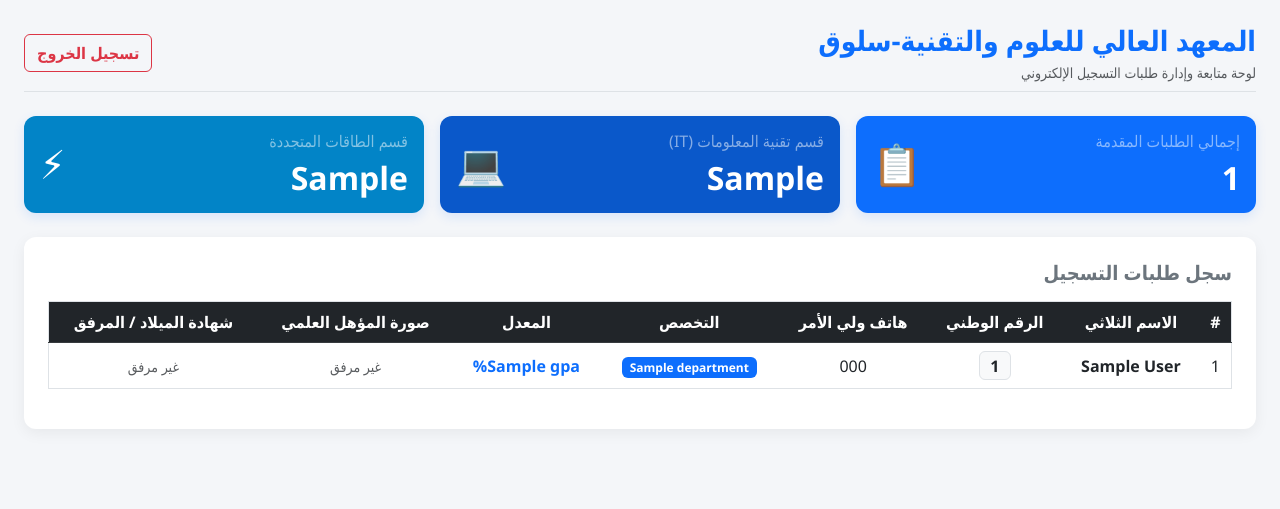
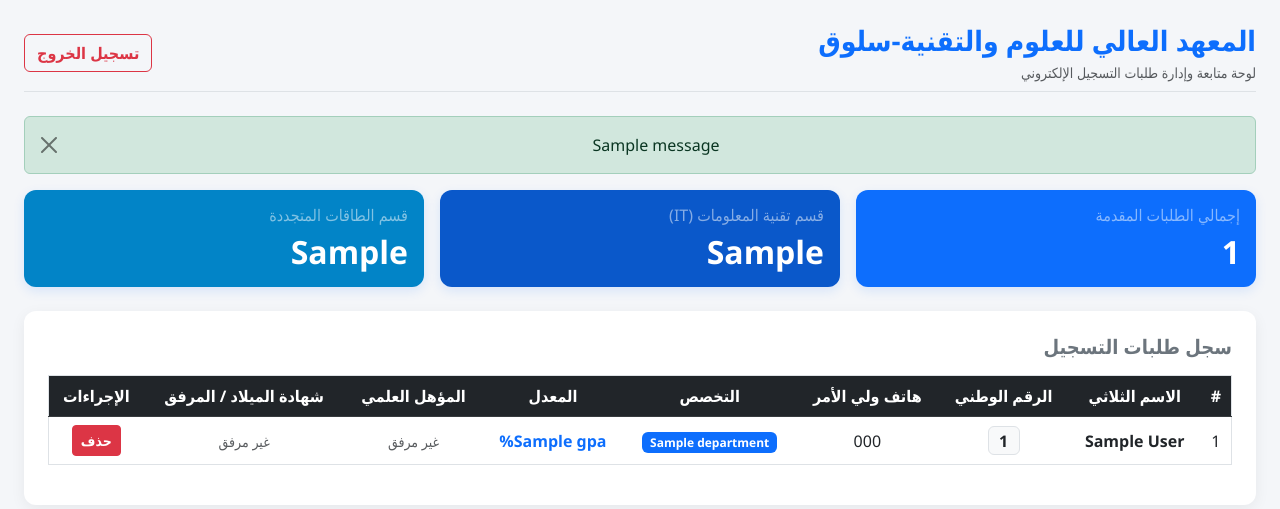
Before and after one commit to elshiebani/student_system, a Python web app: template student_system/templates/admin.html in a window 1280 px wide. Shown: the top 509 px of the page. Run offline with Jinja, Linux system fonts and the light colour scheme; the template is opened without the code that fills it: most values are stand-ins (such as "Sample title", 1, 10 or a date in 2020); one stand-in notice (Sample message) is shown.

Commit message:
Refactor admin.html for clarity and user feedback
Removed unused comments and updated button labels for clarity. Added alert messages for user notifications and improved table structure.

```diff
--- a/student_system/templates/admin.html
+++ b/student_system/templates/admin.html
@@ -10,7 +10,6 @@
         .card-stat { border: none; border-radius: 12px; box-shadow: 0 4px 12px rgba(13, 110, 253, 0.12); }
         .table-card { border: none; border-radius: 12px; box-shadow: 0 4px 15px rgba(0,0,0,0.06); }
 
-        /* درجات اللون الأزرق للكروت */
         .bg-blue-main { background-color: #0d6efd; }
         .bg-blue-dark { background-color: #0a58ca; }
         .bg-blue-soft { background-color: #0284c7; }
@@ -28,9 +27,20 @@
         <a href="/logout" class="btn btn-outline-danger fw-bold">تسجيل الخروج</a>
     </div>
 
-    <!-- كروت الإحصائيات بالتنسيق الأزرق -->
+    <!-- عرض رسائل التنبيه/الحذف -->
+    {% with messages = get_flashed_messages(with_categories=true) %}
+      {% if messages %}
+        {% for category, message in messages %}
+          <div class="alert alert-{{ category }} alert-dismissible fade show text-center" role="alert">
+             {{ message }}
+             <button type="button" class="btn-close" data-bs-dismiss="alert" aria-label="Close"></button>
+          </div>
+        {% endfor %}
+      {% endif %}
+    {% endwith %}
+
+    <!-- كروت الإحصائيات -->
     <div class="row g-3 mb-4">
-        <!-- كارت إجمالي الطلبات -->
         <div class="col-md-4">
             <div class="card card-stat bg-blue-main text-white p-3">
                 <div class="d-flex justify-content-between align-items-center">
@@ -38,12 +48,11 @@
                         <h6 class="text-white-50">إجمالي الطلبات المقدمة</h6>
                         <h2 class="m-0 fw-bold">{{ total_students }}</h2>
                     </div>
-                    <span class="fs-1">📋</span>
+                    <span class="fs-1"></span>
                 </div>
             </div>
         </div>
 
-        <!-- كارت قسم IT -->
         <div class="col-md-4">
             <div class="card card-stat bg-blue-dark text-white p-3">
                 <div class="d-flex justify-content-between align-items-center">
@@ -51,12 +60,11 @@
                         <h6 class="text-white-50">قسم تقنية المعلومات (IT)</h6>
                         <h2 class="m-0 fw-bold">{{ it_students }}</h2>
                     </div>
-                    <span class="fs-1">💻</span>
+                    <span class="fs-1"></span>
                 </div>
             </div>
         </div>
 
-        <!-- كارت قسم الطاقات المتجددة -->
         <div class="col-md-4">
             <div class="card card-stat bg-blue-soft text-white p-3">
                 <div class="d-flex justify-content-between align-items-center">
@@ -64,7 +72,7 @@
                         <h6 class="text-white-50">قسم الطاقات المتجددة</h6>
                         <h2 class="m-0 fw-bold">{{ energy_students }}</h2>
                     </div>
-                    <span class="fs-1">⚡</span>
+                    <span class="fs-1"></span>
                 </div>
             </div>
         </div>
@@ -83,8 +91,9 @@
                         <th>هاتف ولي الأمر</th>
                         <th>التخصص</th>
                         <th>المعدل</th>
-                        <th>صورة المؤهل العلمي</th>
+                        <th>المؤهل العلمي</th>
                         <th>شهادة الميلاد / المرفق</th>
+                        <th>الإجراءات</th>
                     </tr>
                 </thead>
                 <tbody>
@@ -98,22 +107,28 @@
                         <td class="fw-bold text-primary">{{ student.gpa if student.gpa else '-' }}%</td>
                         <td>
                             {% if student.qualifier_data %}
-                                <a href="/file/qualifier/{{ student.id }}" target="_blank" class="btn btn-sm btn-primary">معاينة المؤهل</a>
+                                <a href="/file/qualifier/{{ student.id }}" target="_blank" class="btn btn-sm btn-primary">معاينة</a>
                             {% else %}
                                 <span class="text-muted small">غير مرفق</span>
                             {% endif %}
                         </td>
                         <td>
                             {% if student.cert_data %}
-                                <a href="/file/cert/{{ student.id }}" target="_blank" class="btn btn-sm btn-secondary">معاينة المرفق</a>
+                                <a href="/file/cert/{{ student.id }}" target="_blank" class="btn btn-sm btn-secondary">معاينة</a>
                             {% else %}
                                 <span class="text-muted small">غير مرفق</span>
                             {% endif %}
                         </td>
+                        <td>
+                            <!-- زر الحذف -->
+                            <form action="/delete_student/{{ student.id }}" method="POST" onsubmit="return confirm('هل أنتِ متأكدة من حذف هذا الطالب؟');" style="display:inline;">
+                                <button type="submit" class="btn btn-sm btn-danger fw-bold">حذف</button>
+                            </form>
+                        </td>
                     </tr>
                     {% else %}
                     <tr>
-                        <td colspan="8" class="text-center py-4 text-muted">لا توجد أي طلبات مسجلة حالياً في المنظومة.</td>
+                        <td colspan="9" class="text-center py-4 text-muted">لا توجد أي طلبات مسجلة حالياً في المنظومة.</td>
                     </tr>
                     {% endfor %}
                 </tbody>
@@ -122,5 +137,6 @@
     </div>
 </div>
 
+<script src="https://cdn.jsdelivr.net/npm/bootstrap@5.3.0/dist/js/bootstrap.bundle.min.js"></script>
 </body>
 </html>
```
